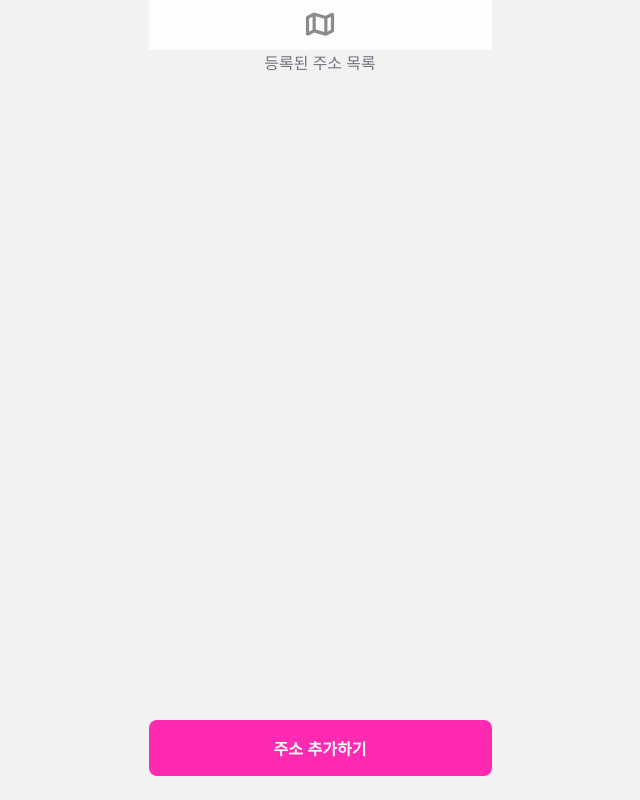
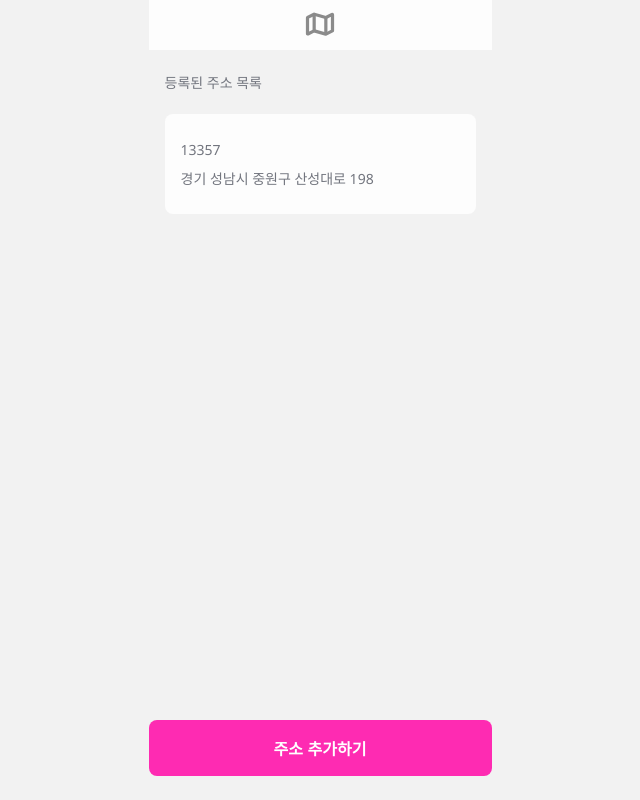
Before and after one commit to eundomi/kidari, a Next.js app: page / in a window 1280 px wide. Shown: the whole page, without its empty margins (320-960 px from the left). Built offline with nearby package versions, Linux system fonts and the light colour scheme.

Commit message:
레이아웃 완성

```diff
--- /dev/null
+++ b/components/List.tsx
@@ -0,0 +1,53 @@
+import Link from "next/link";
+import { useRouter } from "next/router";
+import styled from "styled-components";
+import Swal from "sweetalert2";
+
+export default function List() {
+  return (
+    <ListWrapper>
+      <Input id="postcode">13357</Input>
+      <Input id="address">경기 성남시 중원구 산성대로 198</Input>
+      <Delete src="/Delete.svg" />
+    </ListWrapper>
+  );
+}
+const ListWrapper = styled.div`
+  display: flex;
+  flex-direction: column;
+  justify-content: space-evenly;
+  width: 100%;
+  height: 100px;
+  border-radius: 8px;
+  background-color: #fdfdfd;
+  border: none;
+  padding: 16px;
+  font-size: 16px;
+  font-weight: 700;
+  img {
+    display: none;
+  }
+  :hover {
+    img {
+      display: block;
+    }
+  }
+`;
+const Input = styled.span`
+  background-color: #fdfdfd;
+  border: none;
+  color: #72757e;
+  font-weight: 400;
+  font-size: 14px;
+  overflow: hidden;
+  height: auto;
+`;
+const Delete = styled.img`
+  position: absolute;
+  right: 0;
+  margin-right: 44px;
+  width: 24px;
+  :hover {
+    cursor: pointer;
+  }
+`;
--- a/pages/index.tsx
+++ b/pages/index.tsx
@@ -1,21 +1,26 @@
 import Head from "next/head";
 import styled from "styled-components";
 import { DefaultTheme } from "styled-components";
-
+import List from "../components/List";
 const Home = () => {
   return (
-    <>
+    <HomeWrapper>
       <Head>
         <title>키다리스튜디오 과제전형</title>
       </Head>
-      <HomeWrap>등록된 주소 목록</HomeWrap>
-    </>
+      <HomeText>등록된 주소 목록</HomeText>
+      <List />
+    </HomeWrapper>
   );
 };
 
 export default Home;
-
-const HomeWrap = styled.div`
-  text-align: center;
+const HomeWrapper = styled.div`
+  padding: 0 16px;
+`;
+const HomeText = styled.h3`
+  font-size: 14px;
+  font-weight: 400;
+  padding: 8px 0;
   color: #72757e;
 `;
```
Also changed, not shown: public/Delete.svg (added).
